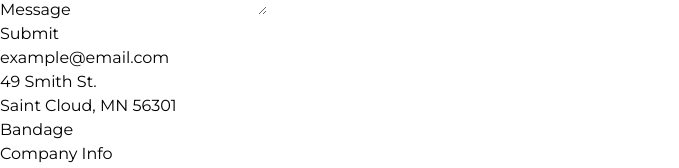
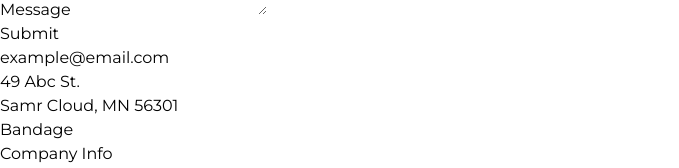
Before and after one commit to sjshikoh/template5hakathon, a Next.js app: page /contact in a window 1280 px wide. Shown: the part 6136-6304 px from the top of the page, without its empty margins (0-679 px from the left). Built offline with nearby package versions, Linux system fonts and the light colour scheme.

Commit message:
clean code

```diff
--- a/src/app/about/page.tsx
+++ b/src/app/about/page.tsx
@@ -64,6 +64,7 @@ const AboutUs = () => {
                     width={316}
                     height={231}
                   />
+
                   <div className="w-full">
                     <h2 className="title-font font-medium text-lg text-gray-900">
                       Alper Kamu
--- a/src/app/contact/page.tsx
+++ b/src/app/contact/page.tsx
@@ -159,9 +159,9 @@ const Contact = () => {
         <div className="p-2 w-full pt-8 mt-8 border-t border-gray-200 text-center">
           <a className="text-indigo-500">example@email.com</a>
           <p className="leading-normal my-5">
-            49 Smith St.
+            49 Abc St.
             <br />
-            Saint Cloud, MN 56301
+            Samr Cloud, MN 56301
           </p>
 
         </div>
```
Also changed, not shown: src/app/pages/page.tsx (added, +11 -0 lines).
